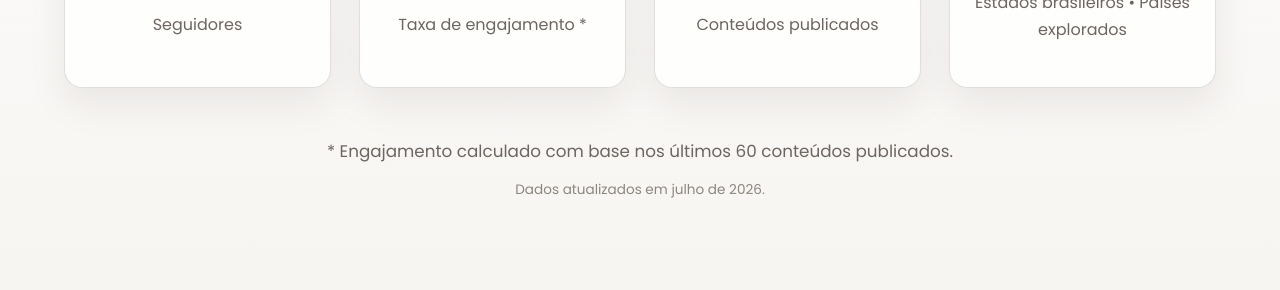
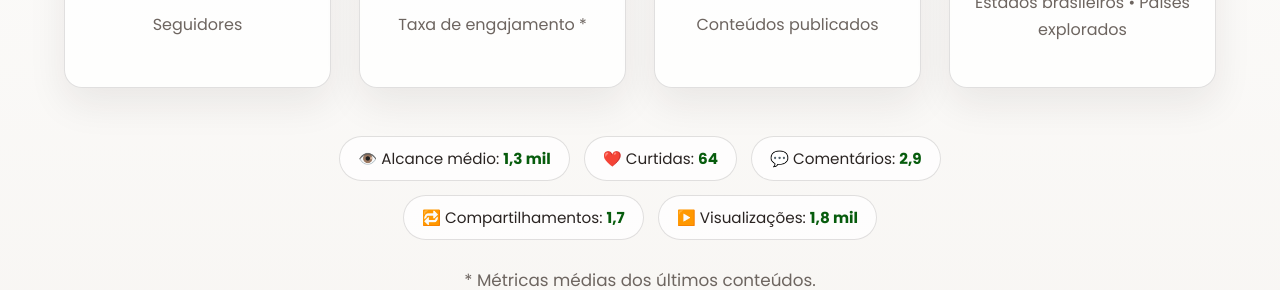
Before and after one commit to mariaeloisaveras/eloucentrismo, an Angular app: page / in a window 1280 px wide. Shown: the part 2340-2630 px from the top of the page. Built offline with nearby package versions, Linux system fonts and the light colour scheme; what lucide-angular would draw is missing.

Commit message:
Ajuste tela

```diff
--- a/src/app/app.component.html
+++ b/src/app/app.component.html
@@ -77,8 +77,17 @@
     </div>
 
     <div class="stats-note">
+
+      <div class="stats-highlights">
+        <span>👁️ Alcance médio: <strong>1,3 mil</strong></span>
+        <span>❤️ Curtidas: <strong>64</strong></span>
+        <span>💬 Comentários: <strong>2,9</strong></span>
+        <span>🔁 Compartilhamentos: <strong>1,7</strong></span>
+        <span>▶️ Visualizações: <strong>1,8 mil</strong></span>
+      </div>
+      <br>
       <p>
-        * Engajamento calculado com base nos últimos 60 conteúdos publicados.
+        * Métricas médias dos últimos conteúdos.
       </p>
 
       <small>
--- a/src/app/app.component.scss
+++ b/src/app/app.component.scss
@@ -309,6 +309,21 @@ img:hover {
   font-size: .85rem;
 }
 
+.stats-highlights {
+  display: flex;
+  flex-wrap: wrap;
+  justify-content: center;
+  gap: 14px;
+}
+
+.stats-highlights span {
+  padding: 10px 18px;
+  border: 1px solid var(--line);
+  border-radius: 999px;
+  background: rgba(255, 255, 255, .75);
+  font-size: .95rem;
+}
+
 .profile-box {
   max-width: 860px;
   margin-top: 34px;
@@ -492,7 +507,7 @@ img:hover {
     padding: 32px 24px;
   }
 
-  .contact-card > *,
+  .contact-card>*,
   .btn--primary-talk {
     min-width: 0;
     max-width: 100%;
```
